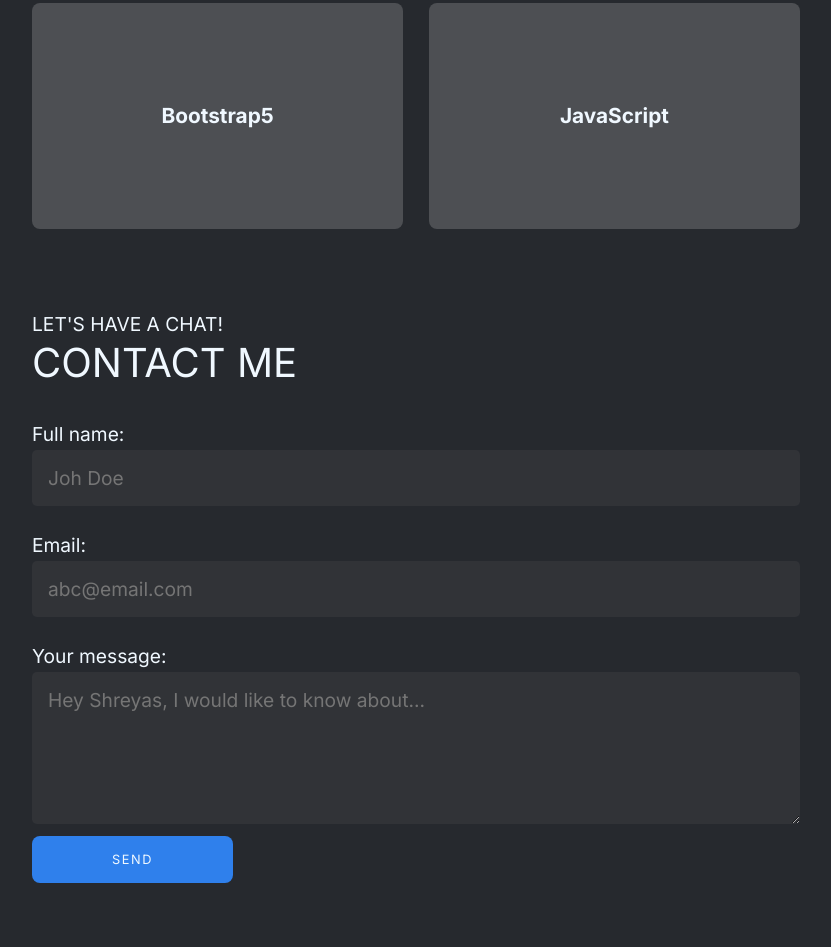
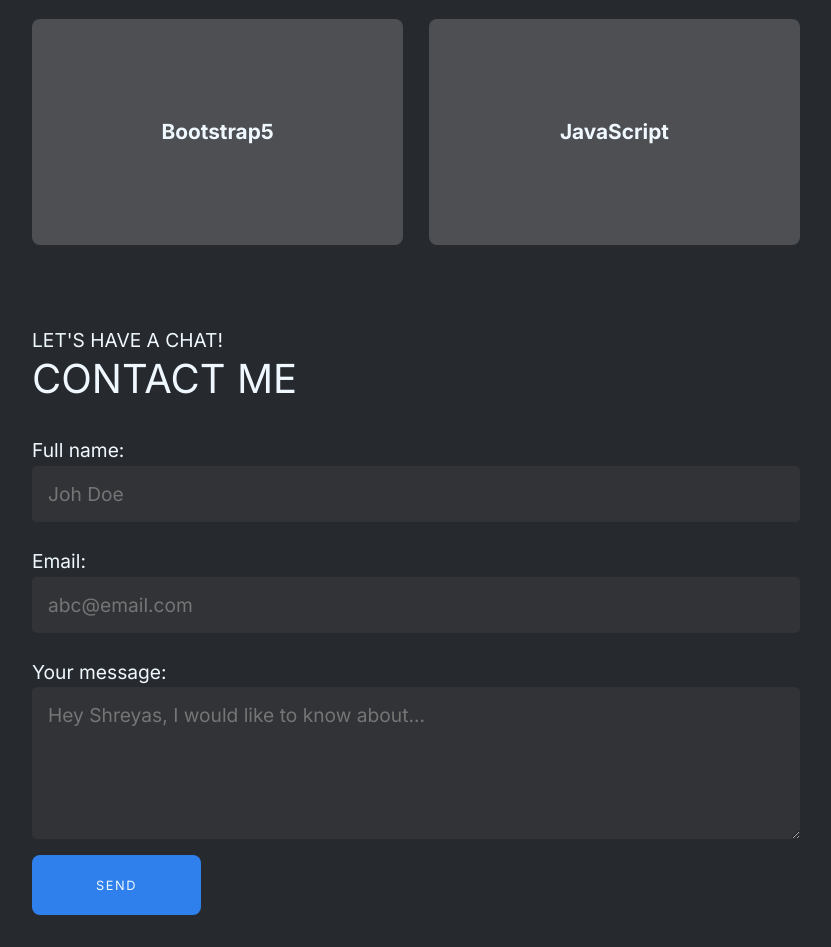
Before and after one commit to Shreyas-13-ops/portfolio-dark-theme, a plain HTML site: page index.html in a window 1280 px wide. Shown: the part 1735-2682 px from the top of the page, without its empty margins (224-1055 px from the left). Before the commit the page ends 2650 px from the top, so only its background shows below. Drawn offline with Linux system fonts and the light colour scheme.

Commit message:
Update css

```diff
--- a/index.html
+++ b/index.html
@@ -20,7 +20,7 @@
         <div class="menu">
           <ul>
             <li><a href="#home">home</a></li>
-            <li><a href="#about">about</a></li>
+            <!-- <li><a href="#about">about</a></li> -->
             <li><a href="#projects">projects</a></li>
             <li><a href="#contact">contact</a></li>
           </ul>
@@ -174,7 +174,7 @@
                 placeholder="Hey Shreyas, I would like to know about..."
               ></textarea>
             </p>
-            <button type="submit" class="btn-submit">SEND</button>
+            <button type="submit" class="btn-submit">SEND</button typ="submit">
           </form>
         </div>
 
--- a/script/main.js
+++ b/script/main.js
@@ -1,10 +1,11 @@
 let btnMenu = document.querySelector(".hamburger");
+let btnSubmit = document.querySelector(".btn-submit");
 let menu = document.querySelector(".menu");
 
 btnMenu.addEventListener('click', () => {
      menu.classList.toggle("active");
-    console.log("btn clciked!");
-})
+    // console.log("Menu btn clicked!");
+});
 
 let btnHello = document.querySelector('.btn-hello');
 let contactSection = document.querySelector('.contact');
@@ -13,4 +14,9 @@ btnHello.addEventListener('click', () => {
    let contactUrl =  'https://dark-theme-portfolio.netlify.app/#contact';
 
     window.location.href = contactUrl;
-})
+});
+
+// btnSubmit.addEventListener('submit', () => {
+//     document.querySelector('form')
+//     console.log("Form btn clicked!");
+// });
--- a/styles/style.css
+++ b/styles/style.css
@@ -68,14 +68,14 @@ main section {
 }
 
 /* Button */
-button {
+button{
   background-color: var(--comp-bg-color);
   color: var(--txt-color);
   font-size: 80%;
   letter-spacing: 0.1rem;
 
-  margin-top: 0.8rem;
-  padding: 1rem 5rem;
+  margin-top: 1rem;
+  padding: 1.4rem 4rem;
 
   border: none;
   border-radius: 0.5rem;
@@ -163,7 +163,9 @@ button:hover {
     height: 12vh;
   }
   main {
+    margin: 0 auto;
     margin-top: 6rem;
+    width: 90%;
   }
   .navbar .menu ul {
     padding-left: 0;
```
